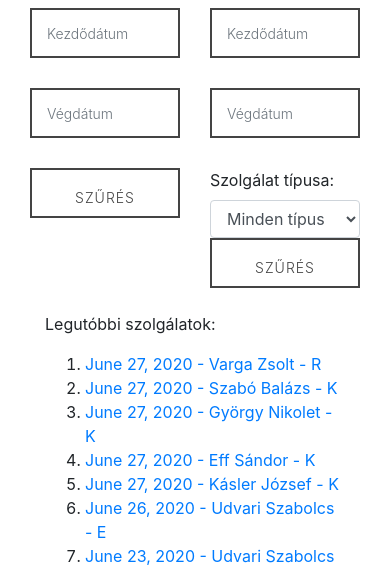
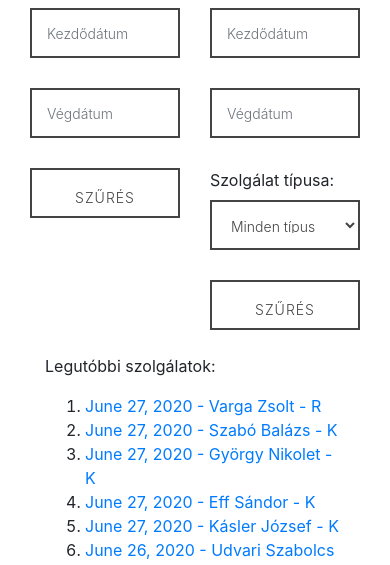
Before and after one commit to udvarisz/timesheet, a Django app: page /time_sheet/duty_list in a window 390 px wide. Shown: the part 408-973 px from the top of the page. Run offline with Django 3.2, Linux system fonts and the light colour scheme; data comes from the database, SQL or seed files in the repository; some libraries are stand-ins or nearby versions.

Commit message:
Update master.css

```diff
--- a/mysite/static/css/master.css
+++ b/mysite/static/css/master.css
@@ -2,7 +2,7 @@
 	border-bottom:solid 10px;
 }
 
-input {
+input, select {
 	background: transparent !important;
 	border: none !important;
 	border: 2px solid !important;
@@ -106,13 +106,15 @@ input[type="submit"] {
  transition: all .4s ease-in-out;
 }
 
-
+.mb-2 {width: 50%}
 
 
 
 
 
 @media only screen and (max-width: 600px) {
+.mb-2 {width: 100%}
+
   .car-list {
     margin-top: 20px;
   }
```
